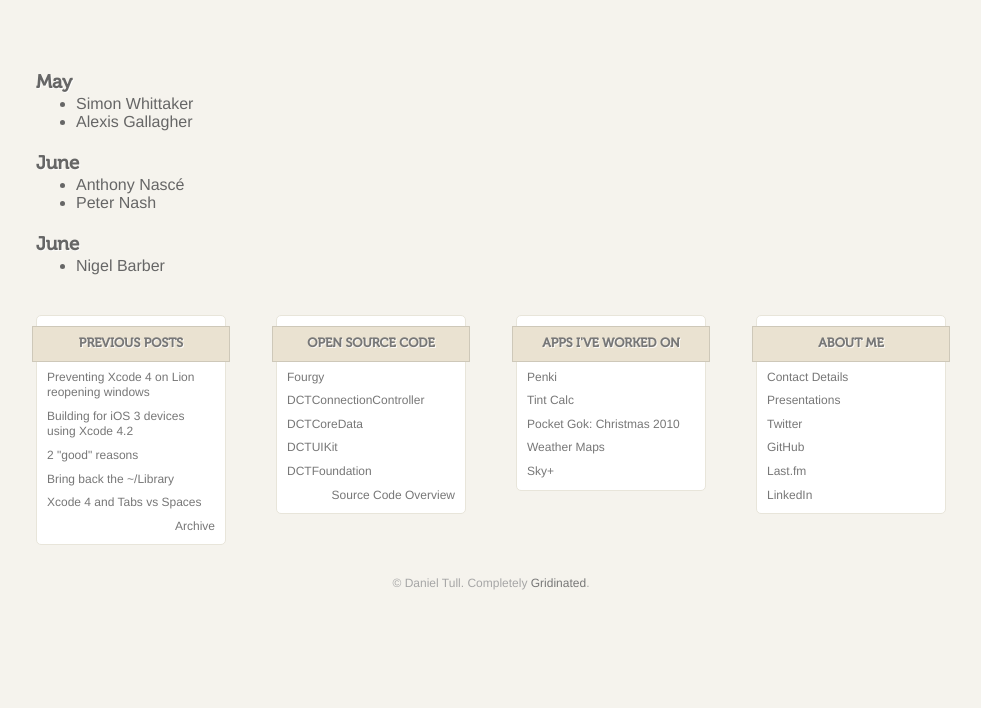
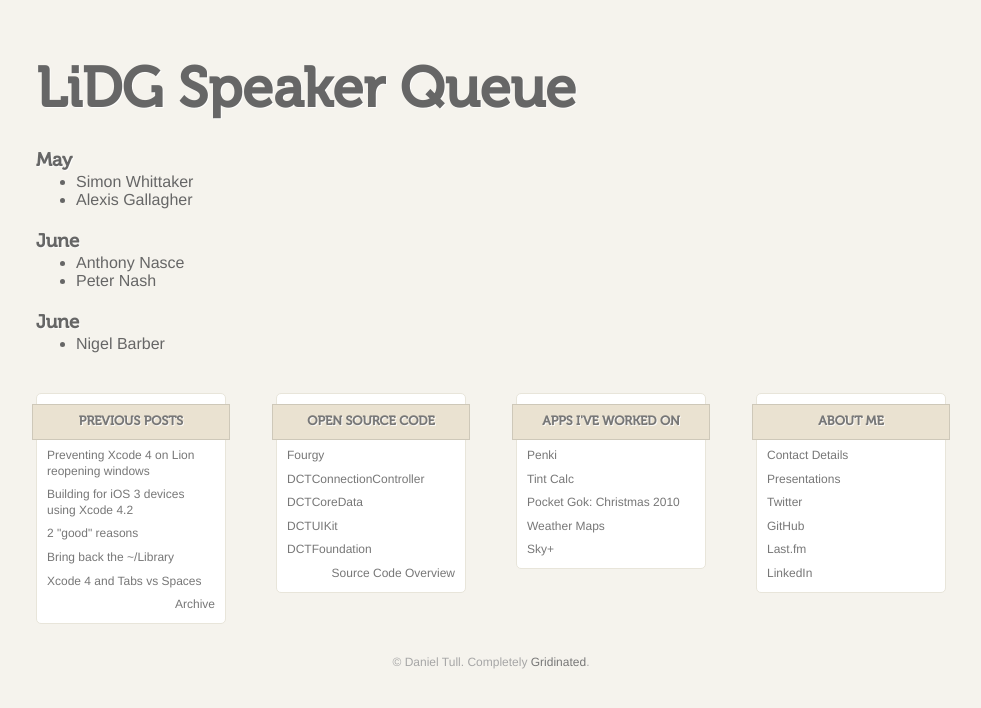
Before and after one commit to danielctull/danielctull.github.com, a Jekyll site: the page built from lidg/index.html, in a window 1280 px wide. Shown: the top 708 px of the page, without its empty margins (149-1130 px from the left). Built offline with Jekyll 4.4.1, drawn with Linux system fonts in a browser that asks for light colours.

Commit message:
Add title to the speaker queue

```diff
--- a/lidg/index.html
+++ b/lidg/index.html
@@ -3,7 +3,7 @@ layout: home
 title: LiDG Speaker Queue
 ---
 
-
+<h1>LiDG Speaker Queue</h1>
 
 <h3>May</h3>
 <ul>
@@ -12,7 +12,7 @@ title: LiDG Speaker Queue
 </ul>
 <h3>June</h3>
 <ul>
-	<li>Anthony Nascé</li>
+	<li>Anthony Nasce</li>
 	<li>Peter Nash</li>
 </ul>
 <h3>June</h3>
```
